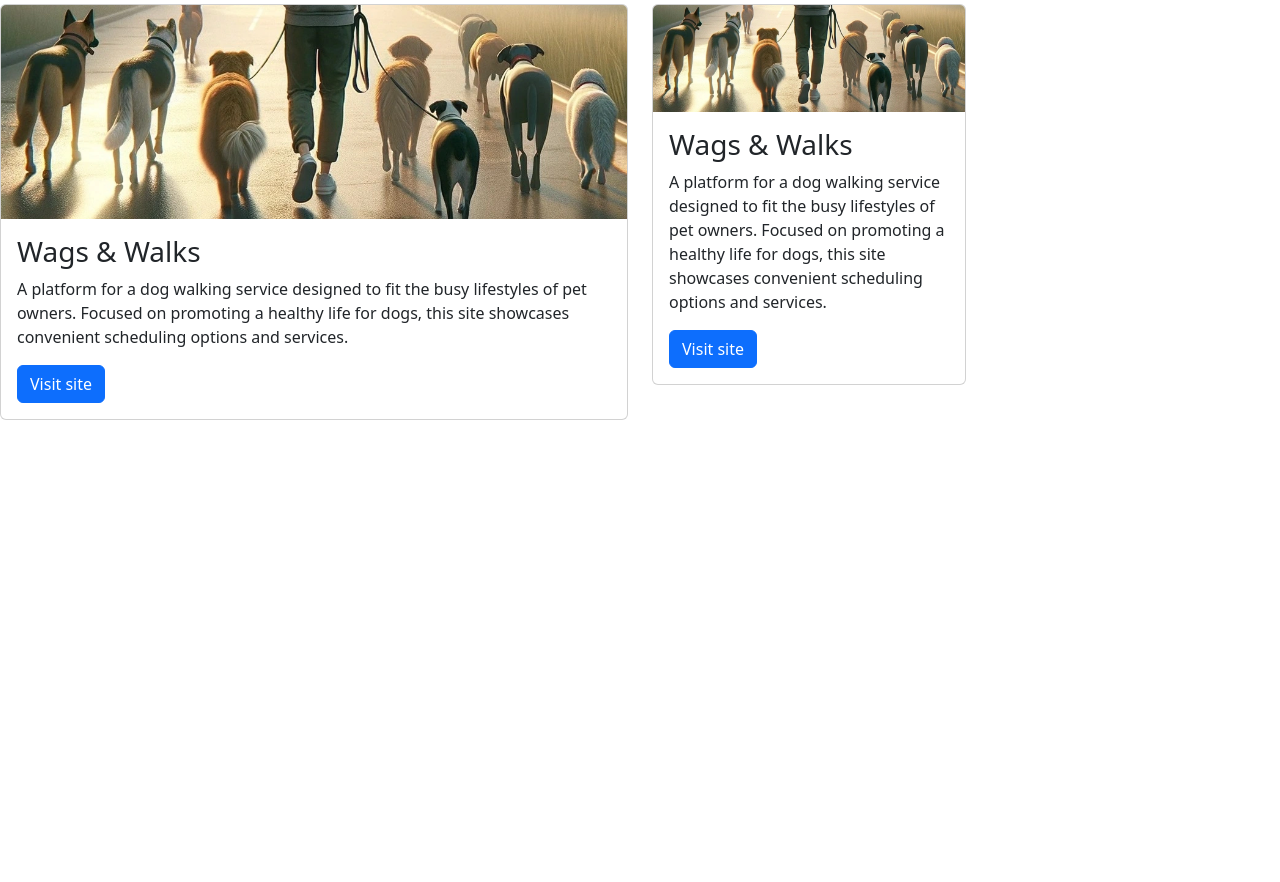
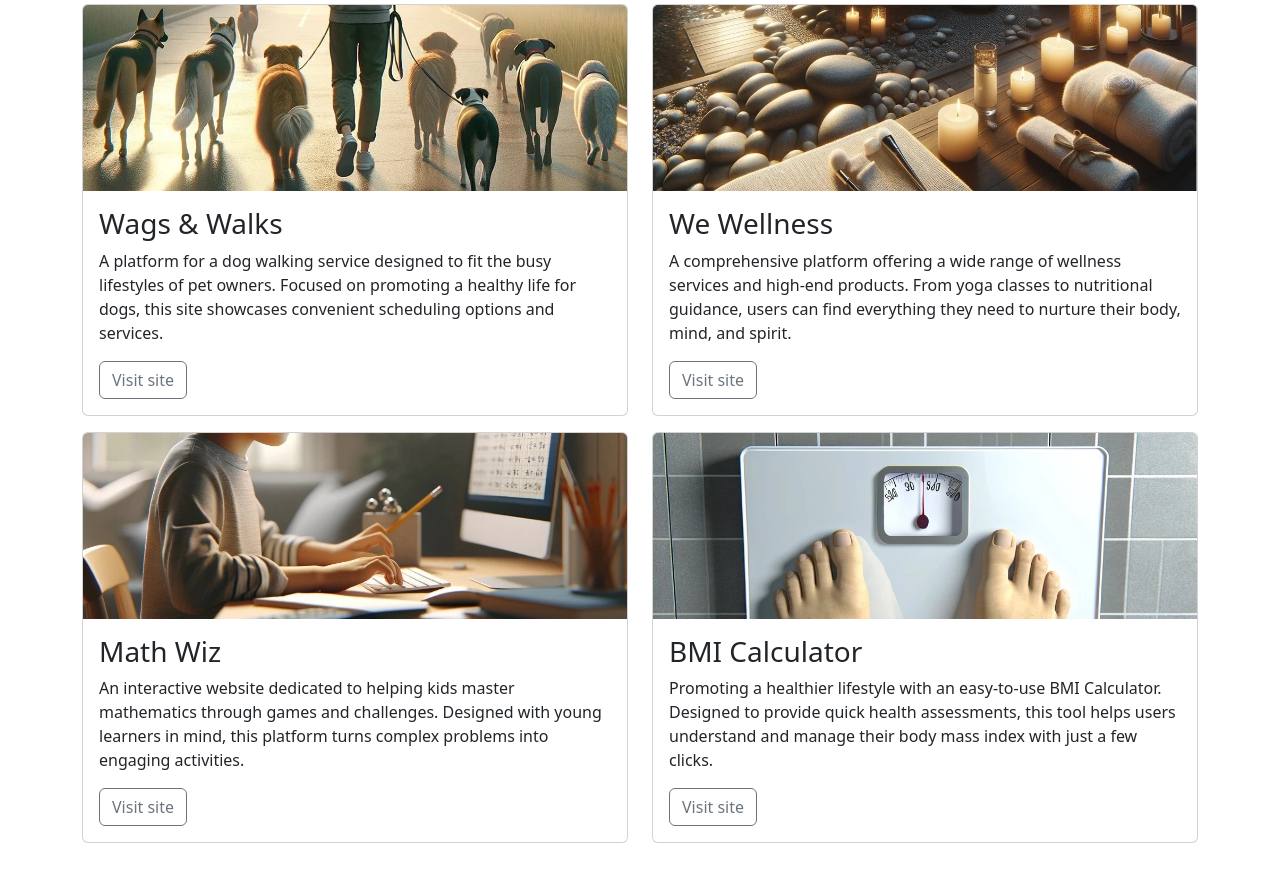
Before and after one commit to BHCGH92/my-portfolio, a plain HTML site: page index.html in a window 1280 px wide. Shown: the part 992-1874 px from the top of the page. Before the commit the page ends 1412 px from the top, so only its background shows below. Drawn offline with nearby package versions, Linux system fonts and the light colour scheme.

Commit message:
finished adding cards and formatted the section to make it responsive

```diff
--- a/index.html
+++ b/index.html
@@ -1,46 +1,37 @@
 <!DOCTYPE html>
 <html lang="en">
+
 <head>
-    <meta charset="UTF-8" />
-    <meta name="viewport" content="width=device-width, initial-scale=1.0" />
+    <meta charset="UTF-8">
+    <meta name="viewport" content="width=device-width, initial-scale=1.0">
     <title>Mei Wong | Software Developer</title>
     <!-- Bootstrap CSS Link -->
-    <link
-      href="https://cdn.jsdelivr.net/npm/bootstrap@5.3.3/dist/css/bootstrap.min.css"
-      rel="stylesheet"
-      integrity="sha384-QWTKZyjpPEjISv5WaRU9OFeRpok6YctnYmDr5pNlyT2bRjXh0JMhjY6hW+ALEwIH"
-      crossorigin="anonymous"
-    />
+    <link href="https://cdn.jsdelivr.net/npm/bootstrap@5.3.3/dist/css/bootstrap.min.css" rel="stylesheet"
+        integrity="sha384-QWTKZyjpPEjISv5WaRU9OFeRpok6YctnYmDr5pNlyT2bRjXh0JMhjY6hW+ALEwIH" crossorigin="anonymous">
 </head>
 
 <body>
     <nav class="navbar navbar-expand-sm bg-body-tertiary">
         <div class="container">
             <a class="navbar-brand" href="index.html">Mei Wong</a>
-        <button
-          class="navbar-toggler"
-          type="button"
-          data-bs-toggle="collapse"
-          data-bs-target="#navbarSupportedContent"
-          aria-controls="navbarSupportedContent"
-          aria-expanded="false"
-          aria-label="Toggle navigation"
-        >
+            <button class="navbar-toggler" type="button" data-bs-toggle="collapse"
+                data-bs-target="#navbarSupportedContent" aria-controls="navbarSupportedContent" aria-expanded="false"
+                aria-label="Toggle navigation">
                 <span class="navbar-toggler-icon"></span>
             </button>
             <div class="collapse navbar-collapse" id="navbarSupportedContent">
                 <ul class="navbar-nav ms-auto">
                     <li class="nav-item">
-              <a class="nav-link active" aria-current="page" href="index.html"
-                >Home</a
-              >
+                        <a class="nav-link active" aria-current="page" href="index.html">Home</a>
                     </li>
                     <li class="nav-item">
-              <a class="nav-link" href="#about">about</a>
+                        <a class="nav-link" href="#about">About</a>
                     </li>
+
                     <li class="nav-item">
                         <a class="nav-link" href="#portfolio">Portfolio</a>
                     </li>
+
                     <li class="nav-item">
                         <a class="nav-link" href="#contact">Contact</a>
                     </li>
@@ -62,10 +53,8 @@
                     <strong>passionate and creative Software Developer</strong>
                     dedicated to building engaging, user-friendly websites and
                     applications. With a keen eye for design and a love for coding,
-            <strong
-              >I translate complex ideas into smooth, accessible digital
-              experiences.</strong
-            >
+                    <strong>I translate complex ideas into smooth, accessible digital
+                        experiences.</strong>
                     Eager to collaborate and grow, I'm on the lookout for opportunities
                     to innovate and excel.
                 </p>
@@ -74,6 +63,7 @@
             </div>
         </section>
     </header>
+
     <!-- main content -->
     <main>
         <!-- About section links to #about href in navbar -->
@@ -86,11 +76,7 @@
                 <!-- mb-4 used to add margin under image -->
                 <div class="col-12 col-md-6 mb-4">
                     <!-- img-fluid class makes the image responsive to its container -->
-            <img
-              src="assets/images/mei-wong.webp"
-              class="img-fluid"
-              alt="Mei Wong"
-            />
+                    <img src="assets/images/mei-wong.webp" class="img-fluid" alt="Mei Wong">
                 </div>
                 <!-- mb-4 used to add margin under text -->
                 <div class="col-12 col-md-6 mb-4">
@@ -116,49 +102,85 @@
             </div>
         </section>
         <!-- portfolio section starts here -->
+        <section id="portfolio" class="container pb-4">
             <div class="row">
                 <!-- my-4 used to add top and bottom margin to heading -->
                 <div class="col-12 text-center my-4">
                     <h2 class="display-5">Portfolio</h2>
                 </div>
+                <!-- cols for cards -->
                 <div class="col-12 col-md-6">
-            <div class="card">
+                    <div class="card mb-3">
                         <img src="assets/images/wags-and-walks.webp" class="card-img-top"
                             alt="A man walking several dogs early in the morning">
                         <div class="card-body">
                             <h3 class="card-title">Wags & Walks</h3>
-                    <p class="card-text">A platform for a dog walking service designed to fit the busy lifestyles of pet
-                        owners. Focused on promoting a healthy life for dogs, this site showcases convenient scheduling options
+                            <p class="card-text">A platform for a dog walking service designed to fit the busy
+                                lifestyles of pet
+                                owners. Focused on promoting a healthy life for dogs, this site showcases convenient
+                                scheduling
+                                options
                                 and services.</p>
-                    <a href="#" class="btn btn-primary">Visit site</a>
+                            <a href="#" class="btn btn-outline-secondary">Visit site</a>
                         </div>
                     </div>
                 </div>
                 <div class="col-12 col-md-6">
+                    <div class="card mb-3">
+                        <img src="assets/images/we-wellness.webp" class="card-img-top"
+                            alt="A spa with candles towels and natural material">
+                        <div class="card-body">
+                            <h3 class="card-title">We Wellness</h3>
+                            <p class="card-text">A comprehensive platform offering a wide range of wellness services and
+                                high-end
+                                products. From yoga classes to nutritional guidance, users can find everything they need
+                                to
+                                nurture
+                                their body, mind, and spirit.</p>
+                            <a href="#" class="btn btn-outline-secondary">Visit site</a>
+                        </div>
+                    </div>
+                </div>
                 <div class="col-12 col-md-6">
-                <div class="card">
-                    <img src="assets/images/wags-and-walks.webp" class="card-img-top"
-                        alt="A man walking several dogs early in the morning">
+                    <div class="card mb-3">
+                        <img src="assets/images/math-wiz.webp" class="card-img-top"
+                            alt="A child practicing math at a computer">
                         <div class="card-body">
-                        <h3 class="card-title">Wags & Walks</h3>
-                        <p class="card-text">A platform for a dog walking service designed to fit the busy lifestyles of pet
-                            owners. Focused on promoting a healthy life for dogs, this site showcases convenient scheduling options
-                            and services.</p>
-                        <a href="#" class="btn btn-primary">Visit site</a>
+                            <h3 class="card-title">Math Wiz</h3>
+                            <p class="card-text">An interactive website dedicated to helping kids master mathematics
+                                through
+                                games and
+                                challenges. Designed with young learners in mind, this platform turns complex problems
+                                into
+                                engaging
+                                activities. </p>
+                            <a href="#" class="btn btn-outline-secondary">Visit site</a>
+                        </div>
+                    </div>
+                </div>
+                <div class="col-12 col-md-6">
+                    <div class="card mb-3">
+                        <img src="assets/images/bmi-calculator.webp" class="card-img-top"
+                            alt="Weighing scales seen from the first person view of the person standing on the scales">
+                        <div class="card-body">
+                            <h3 class="card-title">BMI Calculator</h3>
+                            <p class="card-text">Promoting a healthier lifestyle with an easy-to-use BMI Calculator.
+                                Designed to
+                                provide quick health assessments, this tool helps users understand and manage their body
+                                mass
+                                index with
+                                just a few clicks.</p>
+                            <a href="#" class="btn btn-outline-secondary">Visit site</a>
                         </div>
                     </div>
                 </div>
             </div>
-        <div class="col-12 col-md-6"></div>
-        <div class="col-12 col-md-6"></div>
-      </div>
+        </section>
     </main>
+    <!-- Bootstrap JS Script-->
+    <script src="https://cdn.jsdelivr.net/npm/bootstrap@5.3.3/dist/js/bootstrap.bundle.min.js"
+        integrity="sha384-YvpcrYf0tY3lHB60NNkmXc5s9fDVZLESaAA55NDzOxhy9GkcIdslK1eN7N6jIeHz"
+        crossorigin="anonymous"></script>
+</body>
 
-    <!-- Bootstrap JS Script-->
-    <script
-      src="https://cdn.jsdelivr.net/npm/bootstrap@5.3.3/dist/js/bootstrap.bundle.min.js"
-      integrity="sha384-YvpcrYf0tY3lHB60NNkmXc5s9fDVZLESaAA55NDzOxhy9GkcIdslK1eN7N6jIeHz"
-      crossorigin="anonymous"
-    ></script>
-  </body>
 </html>
```
Lines whose indentation alone changed are shown as unchanged.
